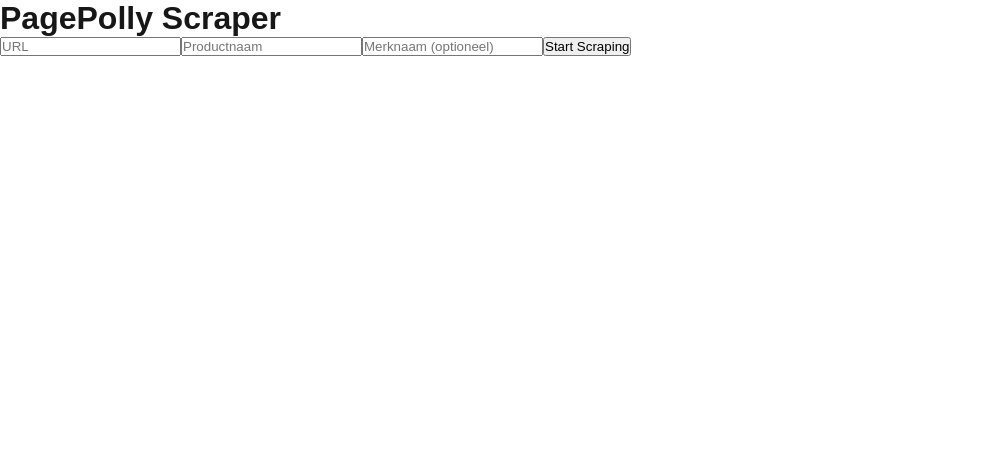
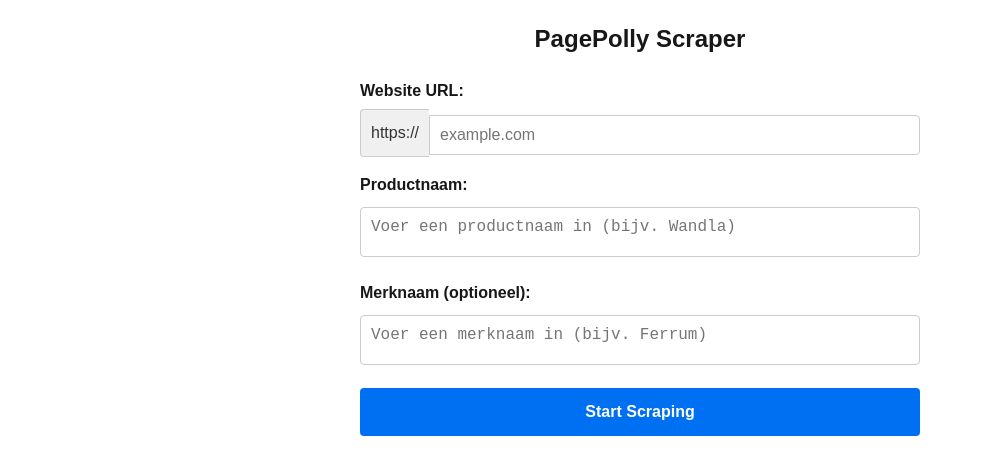
Before and after one commit to Ollie-nl/PagePolly, a Next.js app: page /scrape in a window 1280 px wide. Shown: the top 474 px of the page, without its empty margins (0-983 px from the left). Built offline with nearby package versions, Linux system fonts and the light colour scheme.

Commit message:
style: better fields
style: better fields

```diff
--- a/src/app/scrape/page.js
+++ b/src/app/scrape/page.js
@@ -1,6 +1,7 @@
 'use client';
 
 import React, { useState } from 'react';
+import 'styles/index.css';
 
 function ScrapePage() {
     const [url, setUrl] = useState('');
@@ -36,35 +37,66 @@
     };
 
     return (
-        <div>
+        <div className="container">
             <h1>PagePolly Scraper</h1>
-            <form onSubmit={handleSubmit}>
+            <form onSubmit={handleSubmit} className="form">
+                <div className="form-group">
+                    <label htmlFor="url">Website URL:</label>
+                    <div className="url-input-group">
+                        <span className="url-prefix">https://</span>
                         <input
-                    type="url"
+                            id="url"
+                            type="text"
                             value={url}
                             onChange={(e) => setUrl(e.target.value)}
-                    placeholder="URL"
+                            placeholder="example.com"
                             required
+                            className="input"
                         />
-                <input
-                    type="text"
+                    </div>
+                </div>
+                <div className="form-group">
+                    <label htmlFor="productName">Productnaam:</label>
+                    <textarea
+                        id="productName"
                         value={productName}
                         onChange={(e) => setProductName(e.target.value)}
-                    placeholder="Productnaam"
+                        placeholder="Voer een productnaam in (bijv. Wandla)"
                         required
+                        className="textarea"
                     />
-                <input
-                    type="text"
+                </div>
+                <div className="form-group">
+                    <label htmlFor="brandName">Merknaam (optioneel):</label>
+                    <textarea
+                        id="brandName"
                         value={brandName}
                         onChange={(e) => setBrandName(e.target.value)}
-                    placeholder="Merknaam (optioneel)"
+                        placeholder="Voer een merknaam in (bijv. Ferrum)"
+                        className="textarea"
                     />
-                <button type="submit" disabled={loading}>
+                </div>
+                <button
+                    type="submit"
+                    disabled={loading}
+                    className="button"
+                >
                     {loading ? 'Scraping...' : 'Start Scraping'}
                 </button>
             </form>
-            {error && <div>Error: {error}</div>}
-            {result && <pre>{JSON.stringify(result, null, 2)}</pre>}
+            {error && (
+                <div className="error">
+                    <strong>Error:</strong> {error}
+                </div>
+            )}
+            {result && (
+                <div className="result">
+                    <h3>Resultaten:</h3>
+                    <pre>
+                        <code>{JSON.stringify(result, null, 2)}</code>
+                    </pre>
+                </div>
+            )}
         </div>
     );
 }
--- a/src/lib/scraper.js
+++ b/src/lib/scraper.js
@@ -2,39 +2,74 @@
 import { delay } from './utils';
 
 export async function scrapePage(url, productName, brandName, progress) {
-    try {
-        progress.add('Scraper gestart');
+    const results = [];
+    const visited = new Set(); // Houd bij welke URL's al zijn bezocht
+    const maxPages = 50;
+
+    async function scrapeSinglePage(currentUrl) {
+        if (visited.has(currentUrl)) return; // Skip als al bezocht
+
+        if (visited.size >= maxPages) {
+            progress.add(`Maximaal aantal pagina's bereikt (${maxPages}).`);
+            return;
+        }
+        visited.add(currentUrl); // Markeer als bezocht
+
+        progress.add(`Pagina openen: ${currentUrl}`);
         const browser = await puppeteer.launch({
             headless: true,
             args: ['--no-sandbox', '--disable-setuid-sandbox'],
         });
         const page = await browser.newPage();
 
-        progress.add('Pagina openen...');
-        await page.goto(url, { waitUntil: 'domcontentloaded' });
+        try {
+            await page.goto(currentUrl, { waitUntil: 'domcontentloaded' });
 
-        // Vertraging toevoegen
+            // Vertraging om blokkades te voorkomen
             progress.add('Wachten om blokkade te voorkomen...');
             await delay(2000); // 2 seconden wachten
 
-        progress.add('Pagina inhoud ophalen...');
+            // Pagina-inhoud analyseren
+            progress.add(`Pagina inhoud analyseren: ${currentUrl}`);
             const content = await page.content();
+            const matches = [];
 
-        const found = [];
+            // Controleer op productnaam en merknaam
             const lowerContent = content.toLowerCase();
             if (productName && lowerContent.includes(productName.toLowerCase())) {
-            found.push({ type: 'productName', match: productName });
+                matches.push({ type: 'productName', match: productName });
             }
             if (brandName && lowerContent.includes(brandName.toLowerCase())) {
-            found.push({ type: 'brandName', match: brandName });
+                matches.push({ type: 'brandName', match: brandName });
             }
 
+            // Als matches gevonden zijn, voeg toe aan resultaten
+            if (matches.length > 0) {
+                results.push({ url: currentUrl, matches });
+            }
+
+            // Verzamel interne links
+            const links = await page.evaluate(() =>
+                Array.from(document.querySelectorAll('a'))
+                    .map((a) => a.href)
+                    .filter((href) => href.startsWith(window.location.origin)) // Alleen interne links
+            );
+
+            progress.add(`Gevonden links: ${links.length}`);
+
             await browser.close();
-        progress.add('Scraper voltooid');
 
-        return found;
+            // Crawlen van interne links
+            for (const link of links) {
+                await scrapeSinglePage(link);
+            }
         } catch (error) {
-        progress.add(`Fout: ${error.message}`);
-        throw error;
+            progress.add(`Fout bij ${currentUrl}: ${error.message}`);
+        } finally {
+            await browser.close();
         }
     }
+
+    await scrapeSinglePage(url);
+    return results;
+}
--- /dev/null
+++ b/src/styles/index.css
@@ -0,0 +1,100 @@
+/* Algemeen */
+.container {
+    max-width: 600px;
+    margin: 0 auto;
+    padding: 20px;
+    font-family: Arial, sans-serif;
+    line-height: 1.6;
+}
+
+h1 {
+    font-size: 24px;
+    text-align: center;
+    margin-bottom: 20px;
+}
+
+/* Formulier */
+.form {
+    display: flex;
+    flex-direction: column;
+}
+
+.form-group {
+    margin-bottom: 15px;
+}
+
+label {
+    font-weight: bold;
+    margin-bottom: 5px;
+    display: block;
+}
+
+/* Invoervelden */
+.input, .textarea {
+    width: 100%;
+    padding: 10px;
+    border: 1px solid #ccc;
+    border-radius: 4px;
+    font-size: 16px;
+    margin-top: 5px;
+}
+
+.textarea {
+    height: 50px;
+    resize: none;
+}
+
+.url-input-group {
+    display: flex;
+    align-items: center;
+}
+
+.url-prefix {
+    background-color: #f0f0f0;
+    padding: 10px;
+    border: 1px solid #ccc;
+    border-right: none;
+    border-radius: 4px 0 0 4px;
+    font-size: 16px;
+    color: #333;
+}
+
+.input {
+    border-radius: 0 4px 4px 0;
+}
+
+/* Knop */
+.button {
+    padding: 15px;
+    font-size: 16px;
+    font-weight: bold;
+    cursor: pointer;
+    background-color: #0070f3;
+    color: white;
+    border: none;
+    border-radius: 4px;
+    transition: background-color 0.3s ease;
+}
+
+.button:disabled {
+    background-color: #ccc;
+    cursor: not-allowed;
+}
+
+.button:hover:not(:disabled) {
+    background-color: #005bb5;
+}
+
+/* Resultaten en fouten */
+.error {
+    color: red;
+    margin-top: 20px;
+}
+
+.result {
+    margin-top: 20px;
+    padding: 10px;
+    border: 1px solid #ddd;
+    border-radius: 5px;
+    background-color: #f9f9f9;
+}
```
Lines whose indentation alone changed are shown as unchanged.
